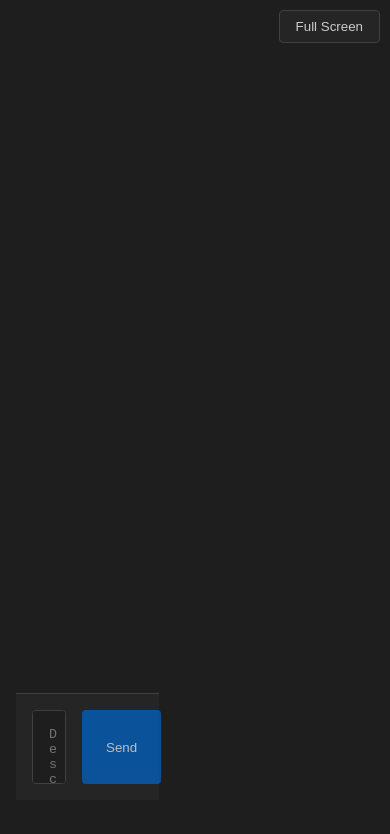
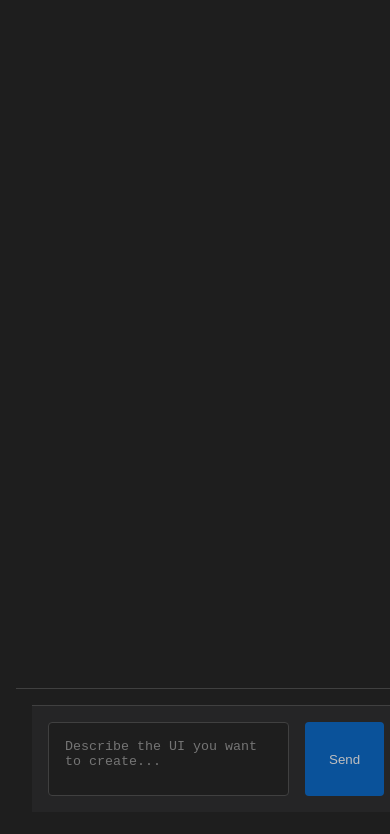
Before and after one commit to sayedabdulkarim/no_code_one, a React (Create React App) app in the folder client/: page / in a window 390 px wide. Shown: the top 834 px of the page. Built offline with nearby package versions, Linux system fonts and the light colour scheme.

Commit message:
feat: Refactor layout and chat components for improved responsiveness and user experience

```diff
--- a/client/src/App.tsx
+++ b/client/src/App.tsx
@@ -143,31 +143,50 @@ function App() {
   return (
     <ThemeProvider theme={darkTheme}>
       <Layout>
-        <WorkspaceLayout isFullScreen={isFullScreen}>
-          <ToggleButton onClick={() => setIsFullScreen(!isFullScreen)}>
-            {isFullScreen ? "Show Chat" : "Full Screen"}
-          </ToggleButton>
-
-          {!isFullScreen && (
+        {!response ? (
+          <InitialLayout>
             <ChatThread
               messages={messages}
               onSendMessage={handleSendMessage}
               loading={loading}
             />
-          )}
-
-          {response && (
+          </InitialLayout>
+        ) : (
+          <WorkspaceLayout isFullScreen={isFullScreen}>
+            {!isFullScreen && (
+              <>
+                <ToggleButton onClick={() => setIsFullScreen(!isFullScreen)}>
+                  {isFullScreen ? "Show Chat" : "Full Screen"}
+                </ToggleButton>
+                <ChatThread
+                  messages={messages}
+                  onSendMessage={handleSendMessage}
+                  loading={loading}
+                />
+              </>
+            )}
             <EditorPanel
               files={response.files}
               activeFile={activeFile}
               onFileChange={setActiveFile}
               getPreviewDocument={getPreviewDocument}
             />
-          )}
-        </WorkspaceLayout>
+          </WorkspaceLayout>
+        )}
       </Layout>
     </ThemeProvider>
   );
 }
 
+const InitialLayout = styled.div`
+  display: flex;
+  flex-direction: column;
+  justify-content: center;
+  align-items: center;
+  height: 100vh;
+  max-width: 800px;
+  margin: 0 auto;
+  padding: ${(props) => props.theme.spacing.md};
+`;
+
 export default App;
--- a/client/src/components/ChatThread.tsx
+++ b/client/src/components/ChatThread.tsx
@@ -34,6 +34,7 @@ export const ChatThread: React.FC<ChatThreadProps> = ({
 
   return (
     <Container>
+      <MessagesWrapper>
         <MessagesContainer>
           {messages.map((message, index) => (
             <MessageBubble key={index} type={message.type}>
@@ -43,7 +44,8 @@ export const ChatThread: React.FC<ChatThreadProps> = ({
           ))}
           <div ref={messagesEndRef} />
         </MessagesContainer>
-
+      </MessagesWrapper>
+      <InputArea>
         <InputForm onSubmit={handleSubmit}>
           <Input
             value={input}
@@ -55,6 +57,7 @@ export const ChatThread: React.FC<ChatThreadProps> = ({
             {loading ? "Generating..." : "Send"}
           </SendButton>
         </InputForm>
+      </InputArea>
     </Container>
   );
 };
@@ -62,14 +65,20 @@ export const ChatThread: React.FC<ChatThreadProps> = ({
 const Container = styled.div`
   display: flex;
   flex-direction: column;
-  height: 100%;
+  height: 100vh;
   background: ${(props) => props.theme.colors.background};
+  position: relative;
+`;
+
+const MessagesWrapper = styled.div`
+  flex: 1;
+  overflow: hidden;
+  padding: ${(props) => props.theme.spacing.md};
 `;
 
 const MessagesContainer = styled.div`
-  flex: 1;
+  height: 100%;
   overflow-y: auto;
-  padding: ${(props) => props.theme.spacing.md};
   display: flex;
   flex-direction: column;
   gap: ${(props) => props.theme.spacing.md};
@@ -97,6 +106,15 @@ const Category = styled.div`
 
 const Content = styled.div`
   white-space: pre-wrap;
+`;
+
+const InputArea = styled.div`
+  position: sticky;
+  bottom: 0;
+  width: 100%;
+  background: ${(props) => props.theme.colors.background};
+  padding: ${(props) => props.theme.spacing.md};
+  border-top: 1px solid ${(props) => props.theme.colors.border};
 `;
 
 const InputForm = styled.form`
--- a/client/src/components/Layout.tsx
+++ b/client/src/components/Layout.tsx
@@ -6,25 +6,26 @@ export const Layout = styled.div`
   height: 100vh;
   background-color: ${(props) => props.theme.colors.background};
   color: ${(props) => props.theme.colors.text};
+  overflow: hidden;
 `;
 
 export const WorkspaceLayout = styled.div<{ isFullScreen: boolean }>`
   display: grid;
   grid-template-columns: ${(props) => (props.isFullScreen ? "1fr" : "40% 60%")};
   gap: ${(props) => props.theme.spacing.md};
-  padding: ${(props) => props.theme.spacing.md};
-  height: calc(100vh - 60px);
+  height: 100vh;
+  overflow: hidden;
 `;
 
 export const ToggleButton = styled.button`
-  position: absolute;
+  position: fixed;
   top: 10px;
   right: 10px;
+  z-index: 100;
   background-color: ${(props) => props.theme.colors.surface};
   color: ${(props) => props.theme.colors.text};
   border: 1px solid ${(props) => props.theme.colors.border};
   padding: 8px 16px;
   border-radius: 4px;
   cursor: pointer;
-  z-index: 10;
 `;
```
Lines whose indentation alone changed are shown as unchanged.
